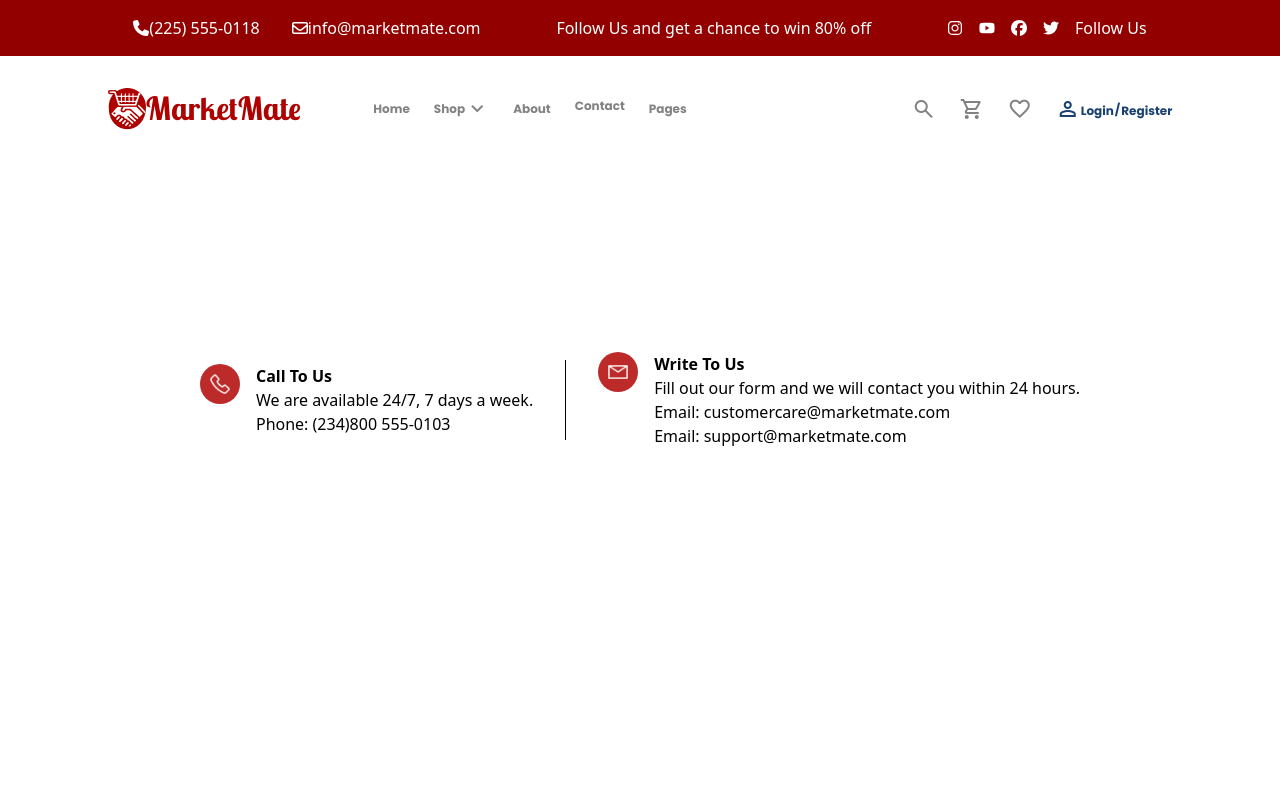
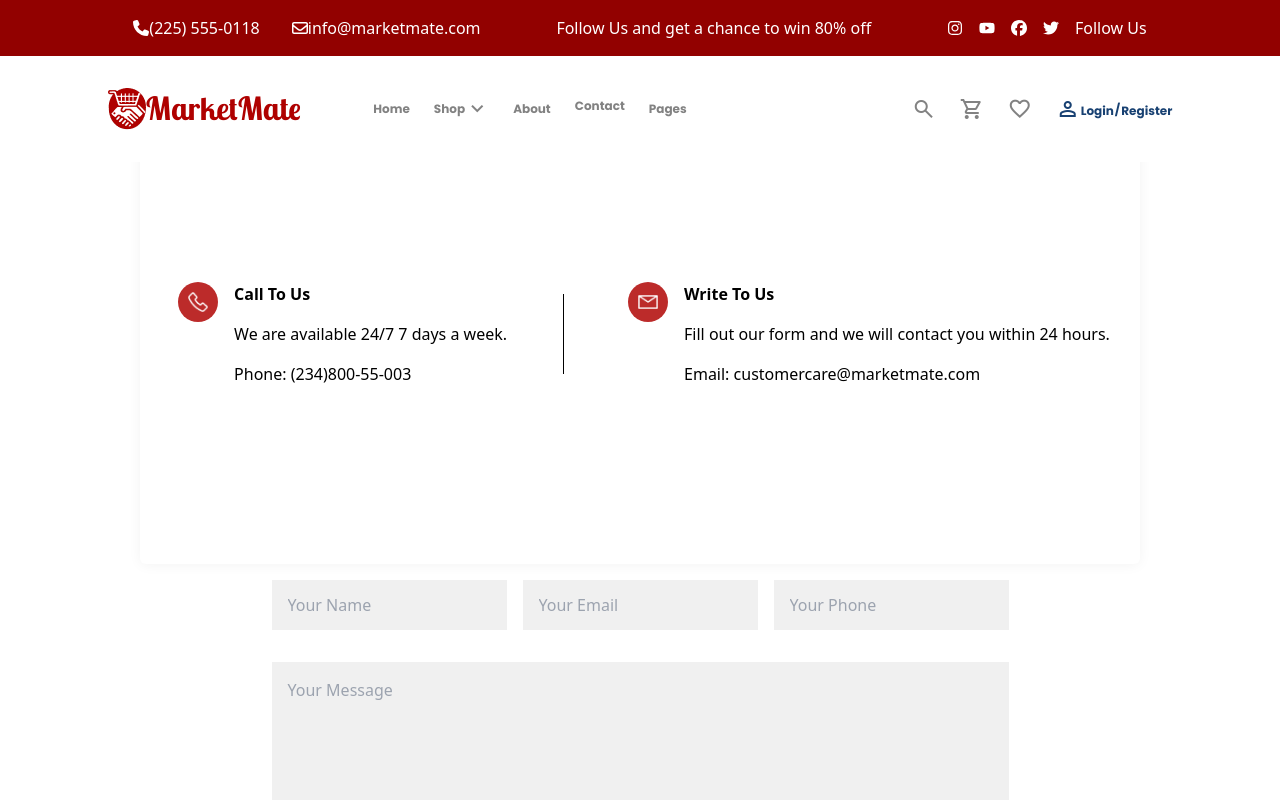
Before and after one commit to faithadewuyi/MarketMate, a React (Vite) app: page /contact in a window 1280 px wide. Shown: the top 800 px of the page. Built offline with nearby package versions, Linux system fonts and the light colour scheme; a web font is replaced by a local one.

Commit message:
contact page for large screen completed

```diff
--- a/src/components/Contact.jsx
+++ b/src/components/Contact.jsx
@@ -1,41 +1,142 @@
-
+import { useState} from 'react'
 import NavBar from "./NavBar";
 import Footer from "./Footer";
 const Contact = () => {
+  const [formValues, setFormValues] = useState({
+    name: '',
+    email: '',
+    phone: '',
+    message: '',
+  });
+  const [errors, setErrors] = useState({});
+
+  const handleChange = (e) => {
+    setFormValues({ ...formValues, [e.target.name]: e.target.value });
+  };
+
+  const validateForm = () => {
+    let errors = {};
+    if (!formValues.name) {
+      errors.name = 'Name is required';
+    }
+    if (!formValues.email) {
+      errors.email = 'Email is required';
+    } else if (!/\S+@\S+\.\S+/.test(formValues.email)) {
+      errors.email = 'Email is invalid';
+    }
+    if (!formValues.phone) {
+      errors.phone = 'Phone number is required';
+    }
+    if (!formValues.message) {
+      errors.message = 'Message is required';
+    }
+    return errors;
+  };
+
+  const handleSubmit = (e) => {
+    e.preventDefault();
+    const formErrors = validateForm();
+    if (Object.keys(formErrors).length === 0) {
+      console.log('Form is valid, submit the form');
+
+    } else {
+      setErrors(formErrors);
+    }
+  };
+
+
   return (
     <div className="w-screen">
     <NavBar/>
 
-          <div className="shadow">
+      <div className="min-h-screen">
+      <button>Home</button>
+    <div className="flex items-center h-[460px] justify-center space-x-4  rounded-md mx-auto mt-10"
+     style={{
+       width: '1000px',
+      //  height: '100px',
+       boxShadow: '0 1px 13px 0 rgba(0, 0, 0, 0.05)',
+       backgroundColor: '#FFFFFF'
+     }}>
+   <div className="flex space-x-2 ">
+      <div className="bg-[#BC2B2A] rounded-full w-[40px] h-[40px] flex justify-center items-center ml-4">
+        <img src="phone.png" alt="Write to us" className="w-3/6 "></img>
+      </div>
+      <div className="flex flex-col">
+        <h4 className="font-bold">Call To Us</h4>
+        <p className="mt-2 mr-3">We are available 24/7 7 days a week.</p>
+        <p className="mt-2 "> Phone: (234)800-55-003</p>
 
-          <div className="flex items-center  min-h-screen justify-center space-x-4 py-4">
-          <div className="flex space-x-2">
-          <div className="bg-[#BC2B2A] rounded-full w-[40px] h-[40px] flex justify-center items-center">
-            <img src="phone.png" className="w-3/6"></img>
-          </div>
-          <div className="flex flex-col justify-start">
-            <p className="font-bold">Call To Us</p>
-            <p>We are available 24/7, 7 days a week.</p>
-            <p>Phone: (234)800 555-0103</p>
       </div>
     </div>
 
 
-      {/* Divider */}
     <div className="h-10 w-px bg-[#000000]"></div>
 
-      <div className="flex space-x-2">
-          <div className="bg-[#BC2B2A] rounded-full w-[40px] h-[40px] flex justify-center items-center">
-            <img src="envelope.png" className="w-3/6"></img>
+    <div className="flex space-x-2 ">
+      <div className="bg-[#BC2B2A] rounded-full w-[40px] h-[40px] flex justify-center items-center ml-4">
+        <img src="envelope.png" alt="Write to us" className="w-3/6 "></img>
       </div>
-          <div className="flex flex-col justify-start">
-            <p className="font-bold">Write To Us</p>
-            <p>Fill out our form and we will contact you within 24 hours.</p>
-            <p>Email: customercare@marketmate.com</p>
-            <p>Email: support@marketmate.com</p>
+      <div className="flex flex-col">
+        <h4 className="font-bold">Write To Us</h4>
+        <p className="mt-2 mr-3">Fill out our form and we will contact you within 24 hours.</p>
+        <p className="mt-2 "> Email: customercare@marketmate.com</p>
+
       </div>
     </div>
 </div>
+<div className="mt-2 flex flex-col items-center">
+<form className="space-y-4" onSubmit={handleSubmit}>
+      <div className="flex justify-between gap-2">
+        <div>
+          <input
+          type="text"
+          name="name"
+          placeholder="Your Name"
+          value={formValues.name} onChange={handleChange}
+          className="w-[235px] h-[50px] bg-[#F0F0F0] p-2 text-gray-700 focus:outline-none" />
+          {errors.name &&
+          <p className="text-red-500 text-xs">{errors.name}</p>}
+        </div>
+        <div>
+          <input
+          type="email"
+           name="email"
+           placeholder="Your Email"
+            value={formValues.email}
+             onChange={handleChange}
+             className="w-[235px] h-[50px] bg-[#F0F0F0] p-2 text-gray-700 focus:outline-none focus:ring-gray-300" />
+          {errors.email &&
+          <p className="text-red-500 text-xs">{errors.email}</p>}
+        </div>
+        <div>
+          <input
+          type="tel"
+          name="phone"
+          placeholder="Your Phone"
+          value={formValues.phone} onChange={handleChange} className="w-[235px] h-[50px] bg-[#F0F0F0] p-2 text-gray-700 focus:outline-none" />
+          {errors.phone &&
+          <p className="text-red-500 text-xs">{errors.phone}</p>}
+        </div>
+      </div>
+      <div>
+        <textarea
+        name="message"
+        placeholder="Your Message"
+         value={formValues.message}
+         onChange={handleChange}
+         className="w-[737px] h-[207px] bg-gray-200 items-center p-2 text-gray-700 bg-[#F0F0F0] focus:outline-none"></textarea>
+        {errors.message &&
+        <p className="text-red-500 text-xs">{errors.message}</p>}
+      </div>
+      <div className="flex justify-end">
+      <button type="submit" className="bg-[#BC2B2A] text-white p-2 rounded w-[215px] h-[56px] gap-4">Send Message</button>
+      </div>
+    </form>
+</div>
+
+
+
 </div>
 
     <Footer/>
--- a/src/components/Login.jsx
+++ b/src/components/Login.jsx
@@ -51,7 +51,7 @@ const Login = () => {
           className=" lg:w-1/2 space-y-4 md: p-5 align-center "
 
         >
-          <h2 className=" md: hidden lg:block lg:text-[38px] h-[58px] font-catamaran text-[] ">
+          <h2 className=" md:hidden lg:block lg:text-[38px] h-[58px] font-catamaran text-[] ">
             Login to MarketMate
           </h2>
           <h3 className="lg:hidden md: w-[299px] text-[38px] ">
```
Lines whose indentation alone changed are shown as unchanged.
